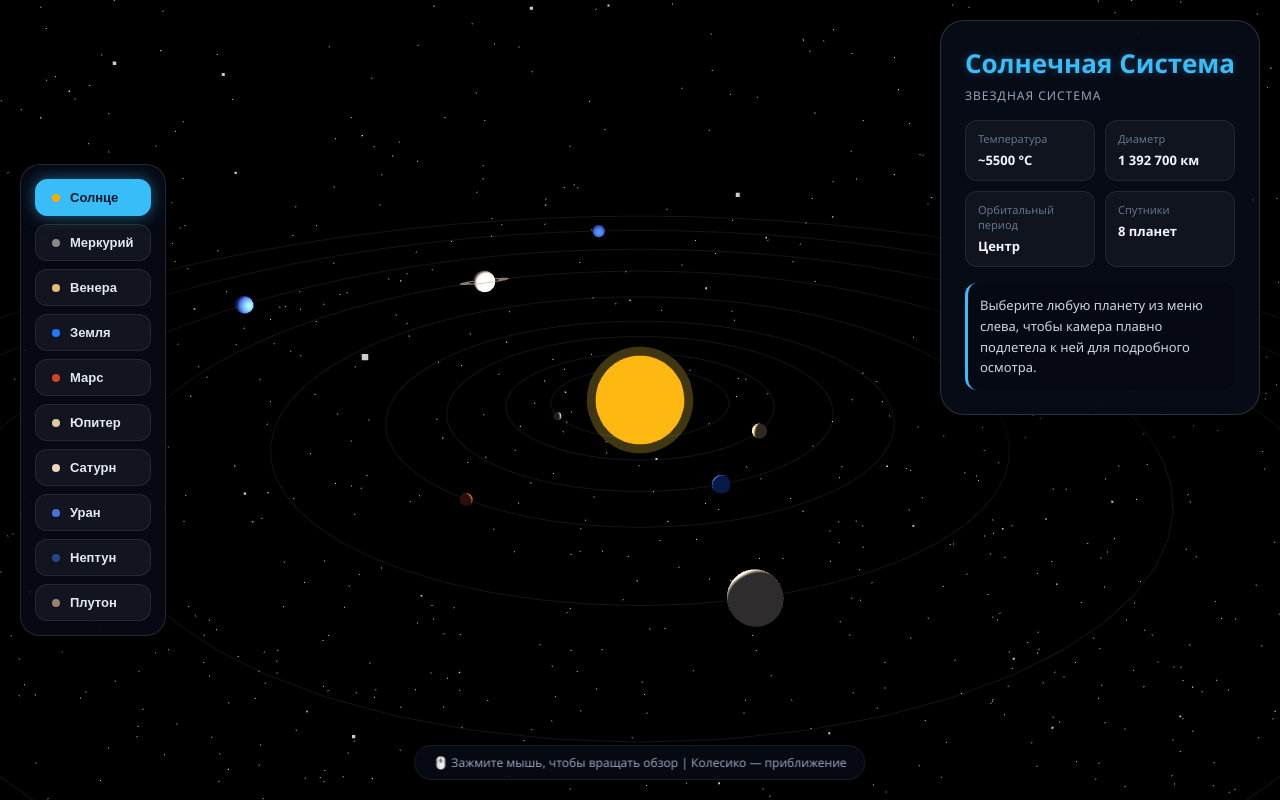
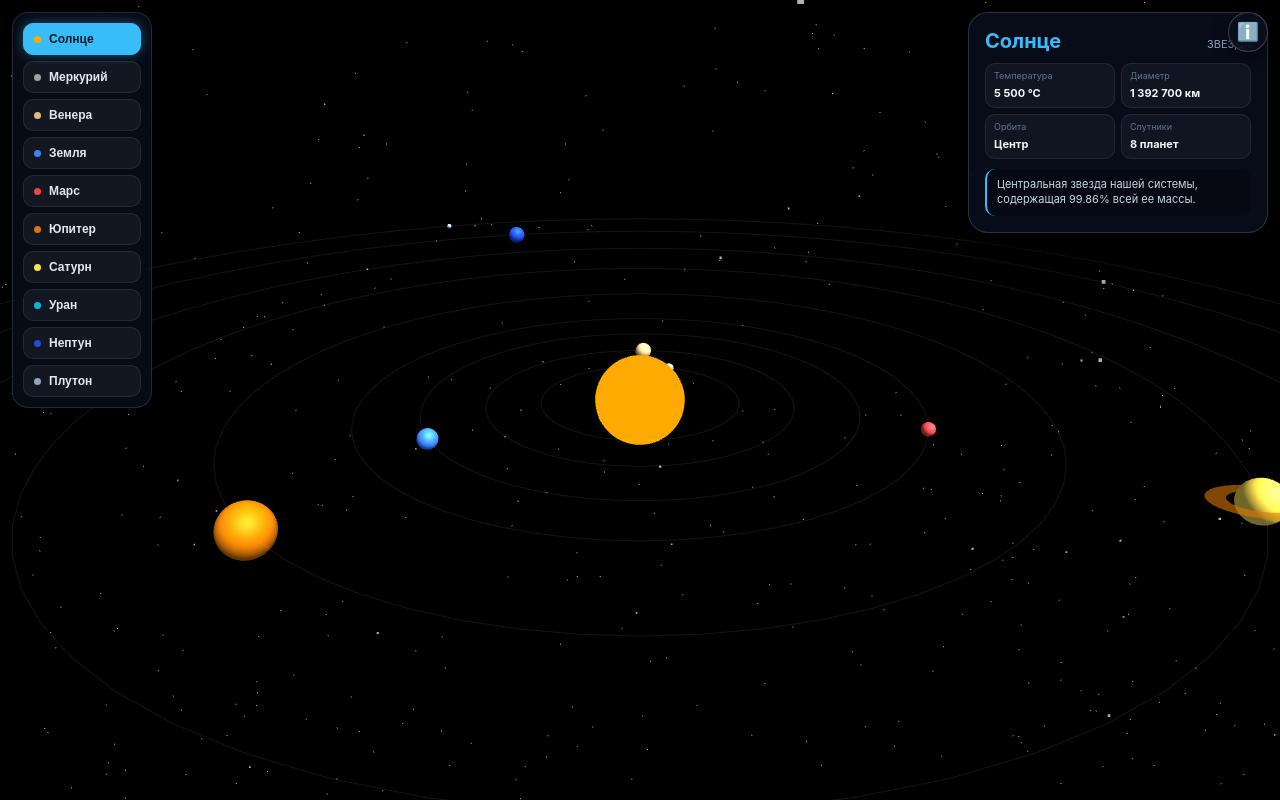
Before and after one commit to mexocoder/kahoot-cheat-web, a website: page public/index.html in a window 1280 px wide. Drawn offline with nearby package versions, Linux system fonts and the light colour scheme; animation ran at ten frames a second.

Commit message:
Update index.html

```diff
--- a/public/index.html
+++ b/public/index.html
@@ -2,7 +2,7 @@
 <html lang="ru">
 <head>
     <meta charset="UTF-8">
-    <meta name="viewport" content="width=device-width, initial-scale=1.0">
+    <meta name="viewport" content="width=device-width, initial-scale=1.0, maximum-scale=1.0, user-scalable=no">
     <title>3D Солнечная Система</title>
     <style>
         * {
@@ -10,12 +10,13 @@
             padding: 0;
             box-sizing: border-box;
             user-select: none;
+            -webkit-tap-highlight-color: transparent;
         }
 
         body {
             background-color: #020208;
             color: #ffffff;
-            font-family: 'Segoe UI', Tahoma, Geneva, Verdana, sans-serif;
+            font-family: -apple-system, BlinkMacSystemFont, "Segoe UI", Roboto, Helvetica, Arial, sans-serif;
             overflow: hidden;
             width: 100vw;
             height: 100vh;
@@ -30,54 +31,51 @@
             z-index: 1;
         }
 
-        /* Список выбора планет */
+        /* Компактное меню планет слева */
         .planets-menu {
             position: absolute;
-            left: 20px;
-            top: 50%;
-            transform: translateY(-50%);
+            left: 12px;
+            top: 12px;
             z-index: 10;
             display: flex;
             flex-direction: column;
-            gap: 8px;
-            background: rgba(10, 15, 30, 0.65);
+            gap: 6px;
+            background: rgba(10, 15, 30, 0.75);
             backdrop-filter: blur(12px);
-            padding: 14px;
-            border-radius: 20px;
+            padding: 10px;
+            border-radius: 16px;
             border: 1px solid rgba(255, 255, 255, 0.12);
-            box-shadow: 0 20px 40px rgba(0, 0, 0, 0.6);
-            max-height: 90vh;
+            max-height: calc(100vh - 120px);
             overflow-y: auto;
+            width: 130px;
         }
 
         .planets-menu::-webkit-scrollbar {
-            width: 4px;
+            width: 3px;
         }
         .planets-menu::-webkit-scrollbar-thumb {
             background: rgba(255, 255, 255, 0.2);
-            border-radius: 4px;
+            border-radius: 3px;
         }
 
         .menu-btn {
             background: rgba(255, 255, 255, 0.05);
             border: 1px solid rgba(255, 255, 255, 0.08);
             color: #e2e8f0;
-            padding: 10px 16px;
-            border-radius: 12px;
-            font-size: 13px;
+            padding: 8px 10px;
+            border-radius: 10px;
+            font-size: 12px;
             font-weight: 600;
             cursor: pointer;
             text-align: left;
-            transition: all 0.3s cubic-bezier(0.4, 0, 0.2, 1);
+            transition: all 0.2s ease;
             display: flex;
             align-items: center;
-            gap: 10px;
+            gap: 8px;
         }
 
-        .menu-btn:hover {
-            background: rgba(255, 255, 255, 0.15);
-            transform: translateX(5px);
-            color: #fff;
+        .menu-btn:active {
+            transform: scale(0.96);
         }
 
         .menu-btn.active {
@@ -85,100 +83,124 @@
             color: #0f172a;
             border-color: #38bdf8;
             font-weight: bold;
-            box-shadow: 0 0 15px rgba(56, 189, 248, 0.5);
+            box-shadow: 0 0 12px rgba(56, 189, 248, 0.4);
         }
 
         .dot {
-            width: 8px;
-            height: 8px;
+            width: 7px;
+            height: 7px;
             border-radius: 50%;
-            display: inline-block;
+            flex-shrink: 0;
         }
 
-        /* Панель информации */
+        /* Кнопка переключения инфо-панели */
+        .toggle-info-btn {
+            position: absolute;
+            top: 12px;
+            right: 12px;
+            z-index: 11;
+            background: rgba(10, 15, 30, 0.85);
+            border: 1px solid rgba(255, 255, 255, 0.2);
+            color: #38bdf8;
+            width: 40px;
+            height: 40px;
+            border-radius: 50%;
+            display: flex;
+            align-items: center;
+            justify-content: center;
+            font-size: 18px;
+            font-weight: bold;
+            cursor: pointer;
+            backdrop-filter: blur(10px);
+            box-shadow: 0 4px 15px rgba(0,0,0,0.5);
+        }
+
+        /* Панель информации (компактный адаптивный дизайн) */
         .info-panel {
             position: absolute;
-            right: 20px;
-            top: 20px;
-            width: 320px;
-            background: rgba(10, 15, 30, 0.75);
+            right: 12px;
+            bottom: 12px;
+            width: calc(100vw - 24px);
+            max-width: 340px;
+            background: rgba(10, 15, 30, 0.85);
             backdrop-filter: blur(16px);
-            border-radius: 24px;
-            padding: 24px;
+            border-radius: 20px;
+            padding: 16px;
             border: 1px solid rgba(255, 255, 255, 0.15);
-            box-shadow: 0 25px 50px rgba(0,0,0,0.7);
+            box-shadow: 0 20px 40px rgba(0,0,0,0.8);
             z-index: 10;
-            transition: all 0.4s ease;
+            transition: all 0.3s cubic-bezier(0.4, 0, 0.2, 1);
+        }
+
+        .info-panel.hidden {
+            opacity: 0;
+            pointer-events: none;
+            transform: translateY(20px) scale(0.95);
+        }
+
+        .info-header {
+            display: flex;
+            justify-content: space-between;
+            align-items: baseline;
+            margin-bottom: 10px;
         }
 
         .info-panel h2 {
-            font-size: 26px;
+            font-size: 20px;
             color: #38bdf8;
-            margin-bottom: 6px;
-            text-shadow: 0 0 10px rgba(56, 189, 248, 0.3);
         }
 
         .info-panel .subtitle {
-            font-size: 12px;
+            font-size: 11px;
             color: #94a3b8;
             text-transform: uppercase;
-            letter-spacing: 1px;
-            margin-bottom: 16px;
-            display: block;
         }
 
         .info-grid {
             display: grid;
             grid-template-columns: 1fr 1fr;
-            gap: 10px;
-            margin-bottom: 16px;
+            gap: 6px;
+            margin-bottom: 10px;
         }
 
         .stat-card {
             background: rgba(255, 255, 255, 0.04);
             border: 1px solid rgba(255, 255, 255, 0.08);
-            padding: 10px 12px;
-            border-radius: 12px;
+            padding: 6px 8px;
+            border-radius: 10px;
         }
 
         .stat-card .label {
-            font-size: 11px;
+            font-size: 9px;
             color: #64748b;
             display: block;
-            margin-bottom: 2px;
         }
 
         .stat-card .val {
-            font-size: 13px;
+            font-size: 11px;
             font-weight: bold;
             color: #f1f5f9;
         }
 
         .description {
-            font-size: 13px;
-            line-height: 1.6;
+            font-size: 11px;
+            line-height: 1.4;
             color: #cbd5e1;
-            background: rgba(0, 0, 0, 0.2);
-            padding: 12px;
-            border-radius: 12px;
-            border-left: 3px solid #38bdf8;
+            background: rgba(0, 0, 0, 0.25);
+            padding: 8px 10px;
+            border-radius: 10px;
+            border-left: 2px solid #38bdf8;
         }
 
-        /* Управление вращением системы */
-        .controls-hint {
-            position: absolute;
-            bottom: 20px;
-            left: 50%;
-            transform: translateX(-50%);
-            z-index: 10;
-            background: rgba(10, 15, 30, 0.6);
-            backdrop-filter: blur(8px);
-            padding: 8px 18px;
-            border-radius: 20px;
-            font-size: 12px;
-            color: #94a3b8;
-            border: 1px solid rgba(255, 255, 255, 0.08);
-            pointer-events: none;
+        @media (min-width: 600px) {
+            .info-panel {
+                top: 12px;
+                bottom: auto;
+                width: 300px;
+            }
+            .planets-menu {
+                width: 140px;
+            }
         }
     </style>
     <script src="https://cdnjs.cloudflare.com/ajax/libs/three.js/r128/three.min.js"></script>
@@ -188,24 +210,29 @@
 
 <div id="webgl-container"></div>
 
+<!-- Кнопка скрыть/показать инфо -->
+<button class="toggle-info-btn" id="toggleInfo">ℹ️</button>
+
 <!-- Меню планет -->
 <div class="planets-menu" id="planetsMenu"></div>
 
-<!-- Карточка информации -->
+<!-- Панель информации -->
 <div class="info-panel" id="infoPanel">
-    <h2 id="pName">Солнечная Система</h2>
-    <span class="subtitle" id="pType">Звездная система</span>
+    <div class="info-header">
+        <h2 id="pName">Солнце</h2>
+        <span class="subtitle" id="pType">Звезда</span>
+    </div>
     <div class="info-grid">
         <div class="stat-card">
             <span class="label">Температура</span>
-            <span class="val" id="pTemp">~5500 °C</span>
+            <span class="val" id="pTemp">5 500 °C</span>
         </div>
         <div class="stat-card">
             <span class="label">Диаметр</span>
             <span class="val" id="pSize">1 392 700 км</span>
         </div>
         <div class="stat-card">
-            <span class="label">Орбитальный период</span>
+            <span class="label">Орбита</span>
             <span class="val" id="pOrbit">Центр</span>
         </div>
         <div class="stat-card">
@@ -214,110 +241,99 @@
         </div>
     </div>
     <p class="description" id="pDesc">
-        Выберите любую планету из меню слева, чтобы камера плавно подлетела к ней для подробного осмотра.
+        Центральная звезда нашей системы, содержащая 99.86% всей ее массы.
     </p>
 </div>
 
-<div class="controls-hint">🖱️ Зажмите мышь, чтобы вращать обзор | Колесико — приближение</div>
-
 <script>
-    // Данные обо всех 9 планетах + Солнце
     const celestialData = [
-        { id: 'sun', name: 'Солнце', type: 'Желтый карлик', color: 0xffaa00, size: 14, dist: 0, speed: 0, temp: '5 500 °C', sizeKm: '1 392 700 км', orbit: 'Центр', moons: '8 планет', desc: 'Центральная звезда нашей системы, содержащая 99.86% всей ее массы.' },
-        { id: 'mercury', name: 'Меркурий', type: 'Планета земной группы', color: 0x888888, size: 1.2, dist: 28, speed: 0.03, temp: 'от -180 до 430 °C', sizeKm: '4 879 км', orbit: '88 дней', moons: '0', desc: 'Самая близкая к Солнцу и самая маленькая планета в Солнечной системе.' },
-        { id: 'venus', name: 'Венера', type: 'Планета земной группы', color: 0xe3bb76, size: 2.2, dist: 42, speed: 0.02, temp: '+464 °C', sizeKm: '12 104 км', orbit: '225 дней', moons: '0', desc: 'Самая горячая планета из-за плотной атмосферы и мощного парникового эффекта.' },
-        { id: 'earth', name: 'Земля', type: 'Планета земной группы', color: 0x2277ff, size: 2.4, dist: 60, speed: 0.015, temp: '+15 °C', sizeKm: '12 742 км', orbit: '365 дней', moons: '1 (Луна)', desc: 'Наш дом — единственное известное место во Вселенной, где есть жизнь.' },
-        { id: 'mars', name: 'Марс', type: 'Планета земной группы', color: 0xcc4422, size: 1.6, dist: 78, speed: 0.01, temp: '-63 °C', sizeKm: '6 779 км', orbit: '687 дней', moons: '2', desc: 'Красная планета с высочайшей горой Олимп и древними руслами рек.' },
-        { id: 'jupiter', name: 'Юпитер', type: 'Газовый гигант', color: 0xd8ca9d, size: 6.0, dist: 110, speed: 0.007, temp: '-110 °C', sizeKm: '139 820 км', orbit: '12 лет', moons: '95', desc: 'Крупнейшая планета системы с гигантским штормом — Большим Красным Пятном.' },
-        { id: 'saturn', name: 'Сатурн', type: 'Газовый гигант', color: 0xead6b8, size: 4.8, dist: 150, speed: 0.005, temp: '-140 °C', sizeKm: '116 460 км', orbit: '29 лет', moons: '146', desc: 'Знаменит своей величественной системой ледяных колец.' },
-        { id: 'uranus', name: 'Уран', type: 'Ледяной гигант', color: 0x4b70dd, size: 3.6, dist: 190, speed: 0.003, temp: '-195 °C', sizeKm: '50 724 км', orbit: '84 года', moons: '28', desc: 'Вращается «на боку» из-за древнего столкновения с крупным объектом.' },
-        { id: 'neptune', name: 'Нептун', type: 'Ледяной гигант', color: 0x274687, size: 3.4, dist: 230, speed: 0.002, temp: '-200 °C', sizeKm: '49 244 км', orbit: '165 лет', moons: '16', desc: 'Самая далекая крупная планета с сильнейшими ветрами в системе.' },
-        { id: 'pluto', name: 'Плутон', type: 'Карликовая планета', color: 0x968370, size: 0.9, dist: 265, speed: 0.001, temp: '-229 °C', sizeKm: '2 376 км', orbit: '248 лет', moons: '5', desc: 'Карликовая планета на краю системы с ледяным «сердцем» на поверхности.' }
+        { id: 'sun', name: 'Солнце', type: 'Желтый карлик', color: 0xffaa00, size: 10, dist: 0, speed: 0, temp: '5 500 °C', sizeKm: '1 392 700 км', orbit: 'Центр', moons: '8 планет', desc: 'Центральная звезда нашей системы, содержащая 99.86% всей ее массы.' },
+        { id: 'mercury', name: 'Меркурий', type: 'Планета', color: 0xa0a0a0, size: 1.2, dist: 22, speed: 0.03, temp: '-180..430 °C', sizeKm: '4 879 км', orbit: '88 дней', moons: '0', desc: 'Самая близкая к Солнцу и самая маленькая планета системы.' },
+        { id: 'venus', name: 'Венера', type: 'Планета', color: 0xe3bb76, size: 2.0, dist: 34, speed: 0.02, temp: '+464 °C', sizeKm: '12 104 км', orbit: '225 дней', moons: '0', desc: 'Самая горячая планета из-за плотной атмосферы и парникового эффекта.' },
+        { id: 'earth', name: 'Земля', type: 'Планета', color: 0x3b82f6, size: 2.2, dist: 48, speed: 0.015, temp: '+15 °C', sizeKm: '12 742 км', orbit: '365 дней', moons: '1', desc: 'Наш дом — единственная планета, где точно известна жизнь.' },
+        { id: 'mars', name: 'Марс', type: 'Планета', color: 0xef4444, size: 1.5, dist: 62, speed: 0.01, temp: '-63 °C', sizeKm: '6 779 км', orbit: '687 дней', moons: '2', desc: 'Красная планета с высочайшей горой Олимп и каньонами.' },
+        { id: 'jupiter', name: 'Юпитер', type: 'Газовый гигант', color: 0xd97706, size: 5.0, dist: 88, speed: 0.007, temp: '-110 °C', sizeKm: '139 820 км', orbit: '12 лет', moons: '95', desc: 'Крупнейшая планета системы с Большим Красным Пятном.' },
+        { id: 'saturn', name: 'Сатурн', type: 'Газовый гигант', color: 0xfde047, size: 4.2, dist: 120, speed: 0.005, temp: '-140 °C', sizeKm: '116 460 км', orbit: '29 лет', moons: '146', desc: 'Знаменит своей величественной системой ледяных колец.' },
+        { id: 'uranus', name: 'Уран', type: 'Ледяной гигант', color: 0x06b6d4, size: 3.2, dist: 150, speed: 0.003, temp: '-195 °C', sizeKm: '50 724 км', orbit: '84 года', moons: '28', desc: 'Вращается «на боку» из-за древнего столкновения.' },
+        { id: 'neptune', name: 'Нептун', type: 'Ледяной гигант', color: 0x1d4ed8, size: 3.0, dist: 180, speed: 0.002, temp: '-200 °C', sizeKm: '49 244 км', orbit: '165 лет', moons: '16', desc: 'Самая далекая планета с сильнейшими ветрами.' },
+        { id: 'pluto', name: 'Плутон', type: 'Карлик', color: 0x94a3b8, size: 0.9, dist: 205, speed: 0.001, temp: '-229 °C', sizeKm: '2 376 км', orbit: '248 лет', moons: '5', desc: 'Карликовая планета на краю системы с ледяным сердцем.' }
     ];
 
-    // Инициализация Three.js
     const container = document.getElementById('webgl-container');
     const scene = new THREE.Scene();
 
-    const camera = new THREE.PerspectiveCamera(45, window.innerWidth / window.innerHeight, 0.1, 2000);
-    camera.position.set(0, 120, 280);
+    const camera = new THREE.PerspectiveCamera(45, window.innerWidth / window.innerHeight, 0.1, 1500);
+    camera.position.set(0, 80, 200);
 
-    const renderer = new THREE.WebGLRenderer({ antialias: true });
+    const renderer = new THREE.WebGLRenderer({ antialias: true, alpha: false });
     renderer.setSize(window.innerWidth, window.innerHeight);
-    renderer.setPixelRatio(window.devicePixelRatio);
+    renderer.setPixelRatio(Math.min(window.devicePixelRatio, 2));
     container.appendChild(renderer.domElement);
 
     const controls = new THREE.OrbitControls(camera, renderer.domElement);
     controls.enableDamping = true;
     controls.dampingFactor = 0.05;
-    controls.maxDistance = 600;
+    controls.maxDistance = 500;
 
-    // Освещение
-    const ambientLight = new THREE.AmbientLight(0x333344, 1.2);
+    // Освещение (мягкий свет, чтобы планеты не выгорали в белый)
+    const ambientLight = new THREE.AmbientLight(0x404050, 1.8);
     scene.add(ambientLight);
 
-    const sunLight = new THREE.PointLight(0xffffff, 2.5, 1000);
-    scene.add(sunLight);
+    const dirLight = new THREE.DirectionalLight(0xffffff, 1.2);
+    dirLight.position.set(5, 10, 7);
+    scene.add(dirLight);
 
-    // Создание космоса со звездами
+    // Звездное небо
     function createStars() {
         const geometry = new THREE.BufferGeometry();
-        const count = 4000;
+        const count = 3000;
         const positions = new Float32Array(count * 3);
-
         for (let i = 0; i < count * 3; i += 3) {
-            positions[i] = (Math.random() - 0.5) * 1200;
-            positions[i+1] = (Math.random() - 0.5) * 1200;
-            positions[i+2] = (Math.random() - 0.5) * 1200;
+            positions[i] = (Math.random() - 0.5) * 1000;
+            positions[i+1] = (Math.random() - 0.5) * 1000;
+            positions[i+2] = (Math.random() - 0.5) * 1000;
         }
-
         geometry.setAttribute('position', new THREE.BufferAttribute(positions, 3));
-        const material = new THREE.PointsMaterial({ size: 1.2, color: 0xffffff, transparent: true, opacity: 0.8 });
-        const starField = new THREE.Points(geometry, material);
-        scene.add(starField);
+        const material = new THREE.PointsMaterial({ size: 1.0, color: 0xffffff, transparent: true, opacity: 0.7 });
+        scene.add(new THREE.Points(geometry, material));
     }
     createStars();
 
-    // Хранение 3D объектов
     const celestialObjects = [];
     let selectedObject = null;
+    let isTransitioning = false;
+    const targetCameraPos = new THREE.Vector3();
+    const targetLookAt = new THREE.Vector3();
 
-    // Плавное перемещение камеры
-    let targetCameraPos = new THREE.Vector3();
-    let targetLookAt = new THREE.Vector3();
-    let isTransitioning = false;
-
-    // Генерация планет и орбит
+    // Создание планет
     celestialData.forEach((data) => {
         const pivot = new THREE.Group();
         scene.add(pivot);
 
         let mesh;
-
         if (data.id === 'sun') {
             const geo = new THREE.SphereGeometry(data.size, 32, 32);
             const mat = new THREE.MeshBasicMaterial({ color: data.color });
             mesh = new THREE.Mesh(geo, mat);
-
-            // Свечение Солнца
-            const glowGeo = new THREE.SphereGeometry(data.size * 1.2, 32, 32);
-            const glowMat = new THREE.MeshBasicMaterial({ color: 0xffdd44, transparent: true, opacity: 0.25 });
-            mesh.add(new THREE.Mesh(glowGeo, glowMat));
         } else {
             const geo = new THREE.SphereGeometry(data.size, 32, 32);
-            const mat = new THREE.MeshStandardMaterial({ color: data.color, roughness: 0.7, metalness: 0.1 });
+            // Используем PhongMaterial для красивого объёмного блеска
+            const mat = new THREE.MeshPhongMaterial({
+                color: data.color,
+                shininess: 15,
+                flatShading: false
+            });
             mesh = new THREE.Mesh(geo, mat);
 
-            // Кольца Сатурна
             if (data.id === 'saturn') {
-                const ringGeo = new THREE.RingGeometry(data.size * 1.4, data.size * 2.3, 32);
-                const ringMat = new THREE.MeshBasicMaterial({ color: 0xc2b193, side: THREE.DoubleSide, transparent: true, opacity: 0.7 });
+                const ringGeo = new THREE.RingGeometry(data.size * 1.3, data.size * 2.1, 32);
+                const ringMat = new THREE.MeshBasicMaterial({ color: 0xd97706, side: THREE.DoubleSide, transparent: true, opacity: 0.6 });
                 const ring = new THREE.Mesh(ringGeo, ringMat);
-                ring.rotation.x = Math.PI / 2.3;
+                ring.rotation.x = Math.PI / 2.2;
                 mesh.add(ring);
             }
 
-            // Нарисуем линию орбиты
+            // Орбитальная линия
             const orbitGeo = new THREE.BufferGeometry();
             const points = [];
             for (let i = 0; i <= 64; i++) {
@@ -340,9 +356,8 @@
         });
     });
 
-    // Генерация интерфейса кнопок
+    // Меню выбора
     const menuEl = document.getElementById('planetsMenu');
-
     celestialData.forEach((data, index) => {
         const btn = document.createElement('button');
         btn.className = `menu-btn ${index === 0 ? 'active' : ''}`;
@@ -351,7 +366,6 @@
         menuEl.appendChild(btn);
     });
 
-    // Функция выбора планеты
     function selectPlanet(index) {
         document.querySelectorAll('.menu-btn').forEach((btn, i) => {
             btn.classList.toggle('active', i === index);
@@ -360,7 +374,6 @@
         const target = celestialObjects[index];
         selectedObject = target;
 
-        // Обновление карточки
         document.getElementById('pName').innerText = target.data.name;
         document.getElementById('pType').innerText = target.data.type;
         document.getElementById('pTemp').innerText = target.data.temp;
@@ -372,47 +385,51 @@
         isTransitioning = true;
     }
 
-    // Выбираем Солнце при старте
     selectedObject = celestialObjects[0];
 
-    // Анимационный цикл
+    // Кнопка свернуть/развернуть инфо
+    const infoPanel = document.getElementById('infoPanel');
+    document.getElementById('toggleInfo').addEventListener('click', () => {
+        infoPanel.classList.toggle('hidden');
+    });
+
+    // Анимация
     function animate() {
         requestAnimationFrame(animate);
 
-        // Движение планет по орбитам
         celestialObjects.forEach(obj => {
             if (obj.data.speed > 0) {
-                obj.angle += obj.data.speed * 0.3;
+                obj.angle += obj.data.speed * 0.2;
                 obj.mesh.position.x = Math.cos(obj.angle) * obj.data.dist;
                 obj.mesh.position.z = Math.sin(obj.angle) * obj.data.dist;
             }
-            obj.mesh.rotation.y += 0.01;
+            obj.mesh.rotation.y += 0.008;
         });
 
-        // Плавный полет камеры к выбранному объекту
         if (selectedObject) {
             const worldPos = new THREE.Vector3();
             selectedObject.mesh.getWorldPosition(worldPos);
 
-            // Дистанция камеры зависит от размера объекта
-            const offsetDistance = selectedObject.data.size * 4 + 12;
+            // Оптимальный отступ под экран
+            const isMobile = window.innerWidth < 600;
+            const distMultiplier = isMobile ? 5.5 : 4.0;
+            const offsetDistance = selectedObject.data.size * distMultiplier + 10;
 
             targetCameraPos.set(
-                worldPos.x + offsetDistance * 0.8,
-                worldPos.y + offsetDistance * 0.5,
-                worldPos.z + offsetDistance * 0.8
+                worldPos.x + offsetDistance * 0.7,
+                worldPos.y + offsetDistance * 0.4,
+                worldPos.z + offsetDistance * 0.7
             );
             targetLookAt.copy(worldPos);
 
             if (isTransitioning) {
-                camera.position.lerp(targetCameraPos, 0.04);
-                controls.target.lerp(targetLookAt, 0.04);
+                camera.position.lerp(targetCameraPos, 0.05);
+                controls.target.lerp(targetLookAt, 0.05);
 
                 if (camera.position.distanceTo(targetCameraPos) < 0.5) {
                     isTransitioning = false;
                 }
             } else {
-                // Камера плавно сопровождает планету на орбите
                 controls.target.copy(worldPos);
             }
         }
@@ -423,7 +440,6 @@
 
     animate();
 
-    // Ресайз окна
     window.addEventListener('resize', () => {
         camera.aspect = window.innerWidth / window.innerHeight;
         camera.updateProjectionMatrix();
```
